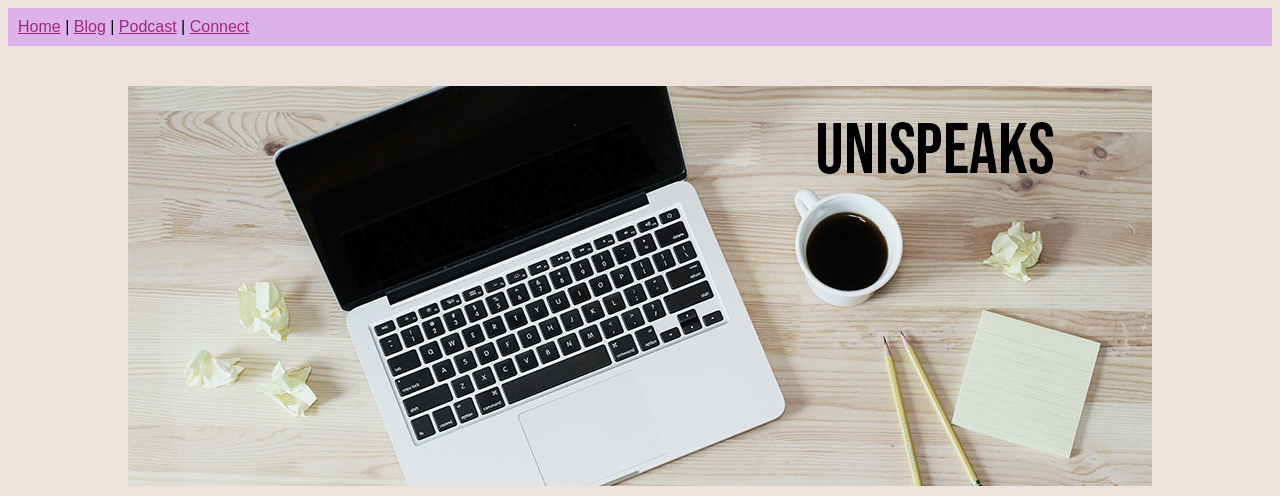
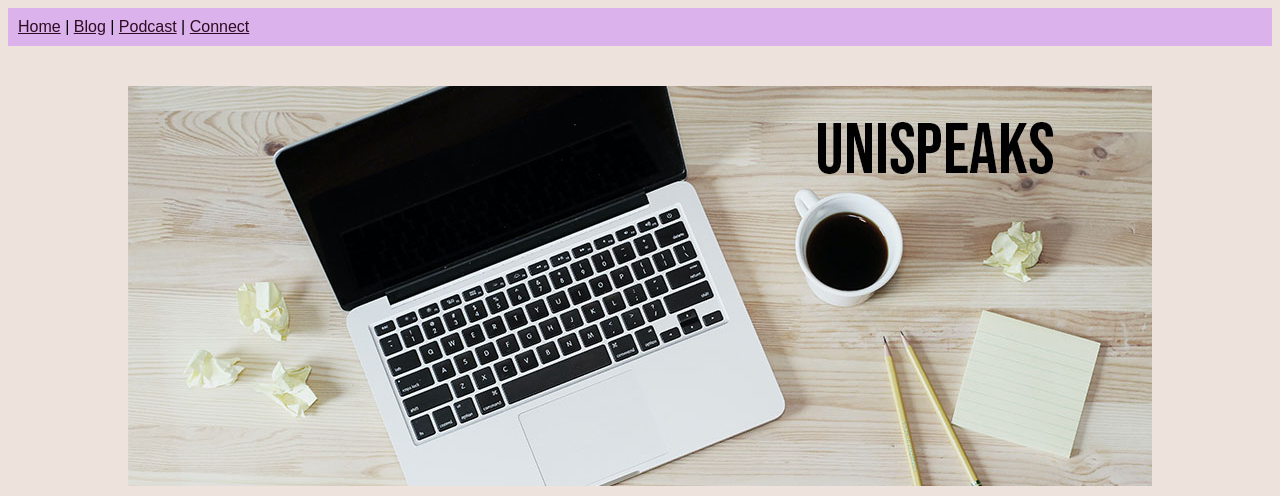
Before and after one commit to alpeng-su/ist263, a plain HTML site: page project/index.html in a window 1280 px wide. Shown: the top 496 px of the page. Drawn offline with Linux system fonts and the light colour scheme.

Commit message:
Update styles.css

```diff
--- a/project/styles.css
+++ b/project/styles.css
@@ -1,5 +1,5 @@
 a:link {
-    color: #a3297a;
+    color: #2e0d23;
 }
 
 a:visited {
```
